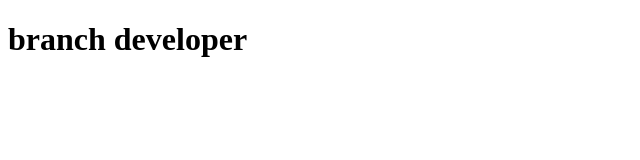
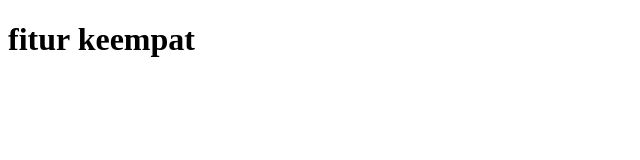
Before and after one commit to haidarridho/studi, a plain HTML site: page index.html in a window 1280 px wide. Shown: the whole page, without its empty margins (0-640 px from the left). Drawn offline with Linux system fonts and the light colour scheme.

Commit message:
Update index.html

```diff
--- a/index.html
+++ b/index.html
@@ -7,6 +7,6 @@
     <title>Document</title>
 </head>
 <body>
-    <h1>branch developer</h1>
+    <h1>fitur keempat</h1>
 </body>
 </html>
```
